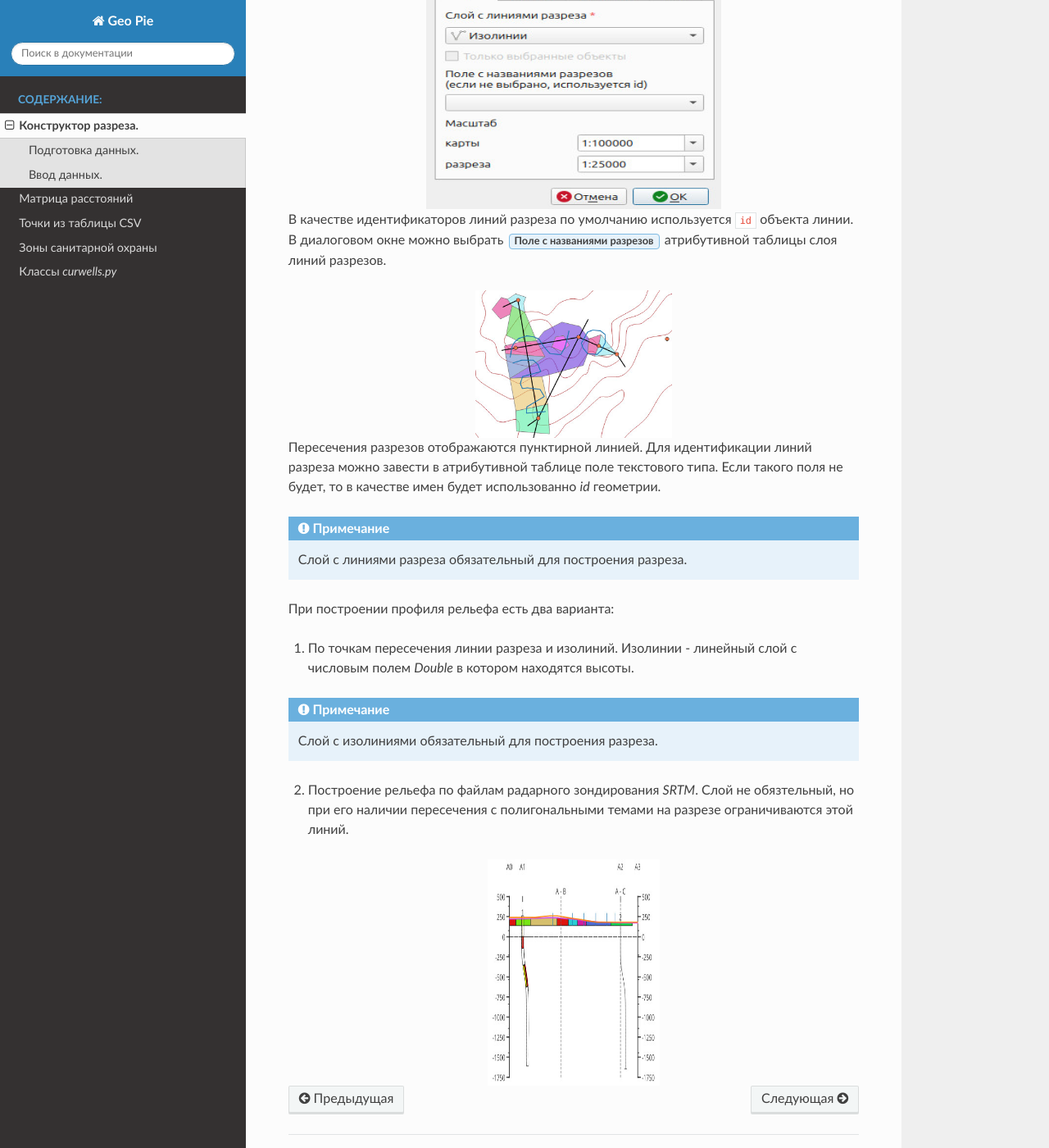
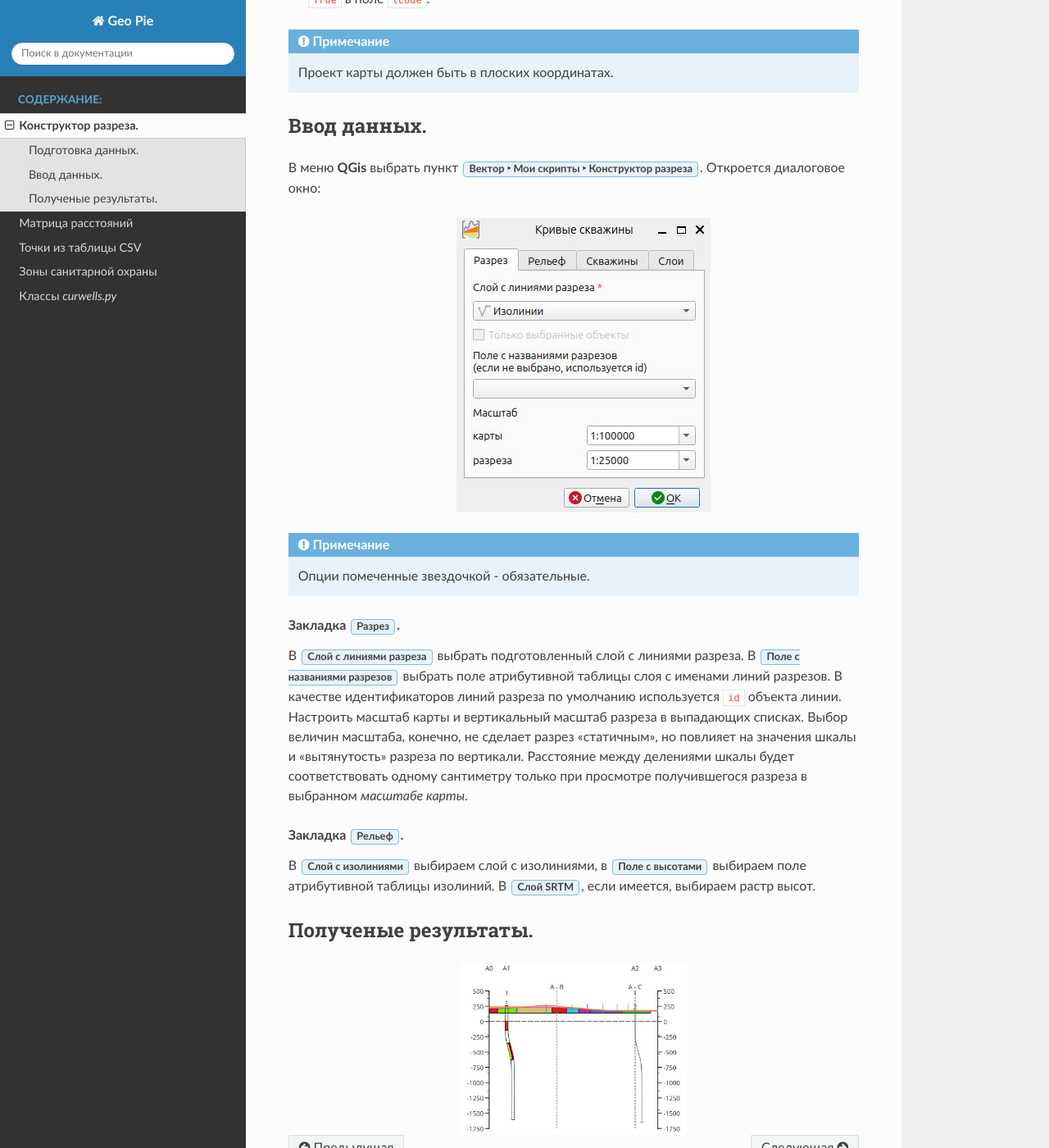
Before and after one commit to gis56/geo_pie, a Sphinx documentation site: the page built from docs/curwells.rst, in a window 1280 px wide and 1400 px high, scrolled down 1974 px. Shown: the whole window at 82% size. Built offline with Sphinx 7.4.7 and the Read the Docs theme 3.1.0, drawn with Linux system fonts in a browser that asks for light colours; some of the changed text lies outside the part shown.

Commit message:
curwells edit

```diff
--- a/docs/curwells.rst
+++ b/docs/curwells.rst
@@ -5,28 +5,49 @@
 Подготовка данных.
 ------------------
 
+.. _String : https://qgis.org/pyqgis/3.34/core/QgsFieldProxyModel.html#qgis.core.QgsFieldProxyModel.String
+.. _Double : https://qgis.org/pyqgis/3.34/core/QgsFieldProxyModel.html#qgis.core.QgsFieldProxyModel.Double
+.. _SRTM : https://www.earthdata.nasa.gov/data/instruments/srtm/resources
 
-Модуль создает макет разреза из объектов карты которые пересекаются линиям разрезов. Для работы модуля необходимо подготовить данные:
+Модуль создает макет разреза из объектов карты которые пересекаются линиям разрезов. Для работы модуля необходимо подготовить следующие данные:
 
-* Линии разреза должны быть линейным слоем ``LineGeometry``. Линий в слое может быть несколько. В атрибутах может быть созданно поле ``String`` с названиями разрезов.
-* Профили разреза строятся двумя способами. Основной способ построения профиля по изолиниям. Для этого необходимо подготовить ``LineGeometry`` слой с полем ``Integer`` значений высот. Второй способ строит профиль разреза по высотам из файлов радарного зондирования SRTM_ . Для этого необходимо подготовить файл SRTM_ на соответствующую территорию. Не является обязательным.
-* Слой скважин - точечная тема ``PointGeometry``. Атрибутивная таблица должна содержать поля:
+* Линии разреза должны быть линейным слоем ``LineGeometry``. Линий в слое может быть несколько. В атрибутах может быть созданно поле с названиями разрезов текстового типа (String_).
+* Профили разреза строятся двумя способами.
+
+ 1. Построения профиля по изолиниям. Это обязательный вариант.
+    Необходимо подготовить линейный слой ``LineGeometry`` с полем значений высот (Double_).
+ 2. Построение профиля разреза по данным радарного зондирования SRTM_ .
+    Для этого необходимо подготовить файл SRTM_ на соответствующую территорию.
+    Не является обязательным.
+
+  .. image:: /image/map.jpg
+     :alt: Карта
+     :height: 300px
+     :width: 400px
+     :scale: 60 %
+     :align: center
+
+
+* Слой скважин - точечная тема ``PointGeometry``. Слой со скважинами обязательный для построения разрезов.
+  На разрез выносятся скважины попавшие в узлы линии разреза.
+
+  Атрибутивная таблица должна содержать поля:
 
   +-------------------+------------+---------------------------------------------------+
   | Назначение поля   |    Тип     | Содержание поля                                   |
   +===================+============+===================================================+
   | *обязательные поля*                                                                |
   +-------------------+------------+---------------------------------------------------+
-  |  Название         | ``String`` | Название скважины                                 |
+  |  Название         | String_    | Название скважины                                 |
   +-------------------+------------+---------------------------------------------------+
-  |  Данные о глубине | ``String`` | | Глубина скважины ввиде числа или путь к файлу   |
+  |  Данные о глубине | String_    | | Глубина скважины ввиде числа или путь к файлу   |
   |                   |            | | **.csv** с данными для изогнутых скважин        |
   +-------------------+------------+---------------------------------------------------+
-  |  Высота устья     | ``Float``  | Высотя устья скважины                             |
+  |  Высота устья     | Double_    | Высотя устья скважины                             |
   +-------------------+------------+---------------------------------------------------+
   | *не обязательные поля*                                                             |
   +-------------------+------------+---------------------------------------------------+
-  | ГТН               | ``String`` | | Путь к файлу **.csv** с информацией об          |
+  | ГТН               | String_    | | Путь к файлу **.csv** с информацией об          |
   |                   |            | | интервалах перфорации, литологии и прочем       |
   +-------------------+------------+---------------------------------------------------+
 
@@ -34,48 +55,47 @@
 
 * Данные о кривизне для изогнутых скважин
 
-    ========  =========  ===============  ========
-    № точки   Глубина    Зенитный угол    Азимут
-    ========  =========  ===============  ========
-      1         10          0,17            0,00
-      2         20          0,32           45,00
-      3         30          0,67           90,00
-    ...        ...           ...             ...
-    ========  =========  ===============  ========
+  ========  =========  ===============  ========
+  № точки   Глубина    Зенитный угол    Азимут
+  ========  =========  ===============  ========
+    1         10          0,17            0,00
+    2         20          0,32           45,00
+    3         30          0,67           90,00
+   ...        ...           ...             ...
+  ========  =========  ===============  ========
 
-   записать в файл **.csv** в таком виде:
+  записать в файл **.csv** таким образом:
 
-.. code-block:: console
+  .. code-block:: console
 
-   10;0.17;0
-   20;0.32;45
-   30;0.67;90
-   ...
+     10;0.17;0
+     20;0.32;45
+     30;0.67;90
+     ...
 
 
-* Прочие вертикальные данные записать в файл с расширением **.csv** в таком виде:
+* Прочие вертикальные данные.
+  Создать файл с расширением **.csv** и записать в него данные об интервалах в таком виде:
 
 
-.. code-block:: console
+  .. code-block:: console
 
-      [filters]
-      12;25;lcode#1
-      40;53;lcode#2
-      ...
-      [litology]
-      0;37;lcode#3
-      37;65;lcode#4
-      ...
-      ...
+     [filters]
+     12;25;lcode#1
+     40;53;lcode#2
+     ...
+     [litology]
+     0;37;lcode#3
+     37;65;lcode#4
+     ...
+     ...
 
-Текст в квадратных скобках будет взят в качестве названия слоя.
-Если для интервалов перфорации название в квадратных скобках будет точно соответствовать [``filters``], то скважины с фильтрами получат другой тип для отображения в атрибутивной таблице. ``True`` в поле ``lcode``.
+
+  Текст в квадратных скобках будет взят в качестве названия слоя.
+  Если для интервалов перфорации название в квадратных скобках будет точно соответствовать ``filters``, то скважины с фильтрами получат другой тип для отображения в атрибутивной таблице. ``True`` в поле ``lcode``.
 
 
 .. note:: Проект карты должен быть в плоских координатах.
-
-
-.. _SRTM : https://www.earthdata.nasa.gov/data/instruments/srtm/resources
 
 
 Ввод данных.
@@ -84,49 +104,37 @@
 
 В меню **QGis** выбрать пункт :menuselection:`Вектор  --> Мои скрипты --> Конструктор разреза`. Откроется диалоговое окно:
 
-
-.. image:: /image/cutdialog.jpg
-   :alt: Диалог
-   :height: 310px
-   :width: 360px
-   :align: center
+  .. image:: /image/cutdialog.jpg
+     :alt: Диалог
+     :height: 360px
+     :width: 310px
+     :align: center
 
 
-В качестве идентификаторов линий разреза по умолчанию используется ``id`` объекта линии. В диалоговом окне можно выбрать :menuselection:`Поле с названиями разрезов` атрибутивной таблицы слоя линий разрезов.
+.. note:: Опции помеченные звездочкой - обязательные.
+
+.. rubric:: Закладка :menuselection:`Разрез`.
+
+В :menuselection:`Слой с линиями разреза` выбрать подготовленный слой с линиями разреза.
+В :menuselection:`Поле с названиями разрезов` выбрать поле атрибутивной таблицы слоя с именами линий разрезов.
+В качестве идентификаторов линий разреза по умолчанию используется ``id`` объекта линии.
+Настроить масштаб карты и вертикальный масштаб разреза в выпадающих списках.
+Выбор величин масштаба, конечно, не сделает разрез "статичным", но повлияет на значения шкалы и "вытянутость" разреза по вертикали.
+Расстояние между делениями шкалы будет соответствовать одному сантиметру только при просмотре получившегося разреза в выбранном *масштабе карты*.
+
+.. rubric:: Закладка :menuselection:`Рельеф`.
+
+В :menuselection:`Слой с изолиниями` выбираем слой с изолиниями, в :menuselection:`Поле с высотами` выбираем поле атрибутивной таблицы изолиний.
+В :menuselection:`Слой SRTM`, если имеется, выбираем растр высот.
 
 
-.. image:: /image/map.jpg
-   :alt: Карта
-   :height: 300px
-   :width: 400px
-   :scale: 60 %
-   :align: center
-
-
-Пересечения разрезов отображаются пунктирной линией.
-Для идентификации линий разреза можно завести в атрибутивной таблице поле текстового типа. Если такого поля не будет, то в качестве имен будет использованно *id* геометрии.
-
-.. note::
-
-   Слой с линиями разреза обязательный для построения разреза.
-
-
-При построении профиля рельефа есть два варианта:
-
-1. По точкам пересечения линии разреза и изолиний. Изолинии - линейный слой с числовым полем *Double* в котором находятся высоты.
-
-.. note::
-
-   Слой с изолиниями обязательный для построения разреза.
-
-
-2. Построение рельефа по файлам радарного зондирования *SRTM*. Слой не обязтельный, но при его наличии пересечения с полигональными темами на разрезе ограничиваются этой линий.
-
+Полученые результаты.
+---------------------
 
 .. image:: /image/cut.jpg
    :alt: Разрез
-   :height: 460px
-   :width: 350px
+   :height: 350px
+   :width: 460px
    :scale: 60 %
    :align: center
 
```
